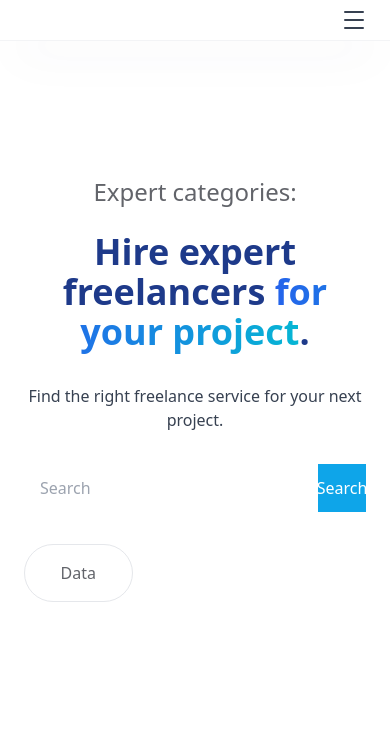
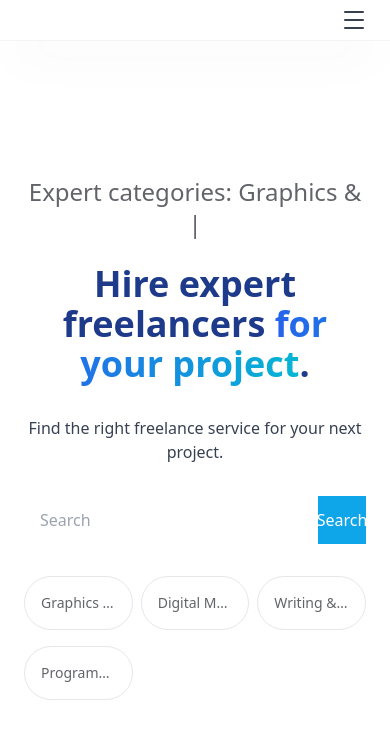
Before and after one commit to emrecolak-23/nodejs-microservice-elastic-rabbit-kibana-mongo-sql, a React (Vite) app in the folder client/: page / in a window 390 px wide. Shown: the top 738 px of the page. Built offline with nearby package versions, Linux system fonts and the light colour scheme.

Commit message:
feat(Hero): implement dynamic category display with typed.js animation and improve layout

```diff
--- a/client/src/features/index/Hero.tsx
+++ b/client/src/features/index/Hero.tsx
@@ -1,15 +1,34 @@
-import { FC, ReactElement } from 'react';
+import { FC, ReactElement, RefObject, useEffect, useRef } from 'react';
 import Button from '../../shared/button/Button';
+import { v4 as uuidv4 } from 'uuid';
+import Typed from 'typed.js';
+
+const categories: string[] = ['Graphics & Design', 'Digital Marketing', 'Writing & Translation', 'Programming & Tech'];
 
 const Hero: FC = (): ReactElement => {
+  const typedElement: RefObject<HTMLSpanElement | null> = useRef<HTMLSpanElement | null>(null);
+
+  useEffect(() => {
+    const typed = new Typed(typedElement.current, {
+      strings: [...categories, 'Video & Animation'],
+      startDelay: 300,
+      typeSpeed: 200,
+      backSpeed: 200,
+      backDelay: 300
+    });
+
+    return () => {
+      typed.destroy();
+    };
+  }, []);
+
   return (
     <div className="relative bg-white pb-20 pt-40 dark:bg-gray-900 lg:pt-44">
       <div className="relative m-auto px-6 xl:container md:px-12 lg:px-6">
         <h3 className="mb-4 mt-4 max-w-2xl pb-2 text-center text-2xl font-normal dark:text-white lg:text-left">
-          Expert categories:
-          {/* <span ref={typedElement}></span> */}
+          Expert categories: <span ref={typedElement}></span>
         </h3>
-        <h1 className="text-center text-4xl font-black text-blue-900 dark:text-white sm:mx-auto sm:w-10/12 sm:text-5xl md:w-10/12 md:text-5xl lg:w-auto lg:text-left xl:text-7xl">
+        <h1 className="text-center text-4xl font-black text-blue-900 dark:text-white sm:mx-auto sm:w-10/12 sm:text-5xl md:w-10/12 md:text-5xl lg:w-auto lg:text-left xl:text-6xl">
           Hire expert freelancers <br className="hidden lg:block" />{' '}
           <span className="relative bg-gradient-to-r from-blue-600 to-cyan-500 bg-clip-text text-transparent dark:from-blue-400 dark:to-cyan-300">
             for your project
@@ -17,10 +36,8 @@ const Hero: FC = (): ReactElement => {
           .
         </h1>
         <div className="lg:flex">
-          <div className="relative mt-8 space-y-8 text-center sm:mx-auto sm:w-10/12 md:mt-16 md:w-2/3 lg:ml-0 lg:mr-auto lg:w-7/12 lg:text-left">
-            <p className="text-gray-700 dark:text-gray-300 sm:text-lg lg:w-11/12">
-              Find the right freelance service for your next project.
-            </p>
+          <div className="relative mt-8 space-y-8 text-center sm:mx-auto sm:w-10/12 md:mt-16 md:w-2/3 lg:ml-0 lg:mr-auto lg:w-6/12 lg:text-left">
+            <p className="text-gray-700 dark:text-gray-300 sm:text-lg lg:w-full">Find the right freelance service for your next project.</p>
 
             <div className="flex w-full justify-between gap-6 lg:gap-12">
               <form className="mx-auto flex w-full items-center bg-white">
@@ -39,24 +56,29 @@ const Hero: FC = (): ReactElement => {
             </div>
 
             <div className="grid grid-cols-3 gap-x-2 gap-y-4 sm:flex sm:justify-center lg:justify-start">
-              <div className="w-full min-w-0 cursor-pointer rounded-full border border-gray-200 p-4 duration-300 hover:border-cyan-400 hover:shadow-lg hover:shadow-cyan-600/20 dark:border-gray-700 dark:bg-gray-800 dark:hover:border-cyan-300/30">
+              {categories.map((category: string) => {
+                return (
+                  <div
+                    key={uuidv4()}
+                    className="w-full min-w-0 cursor-pointer rounded-full border border-gray-200 p-4 duration-300 hover:border-cyan-400 hover:shadow-lg hover:shadow-cyan-600/20 dark:border-gray-700 dark:bg-gray-800 dark:hover:border-cyan-300/30"
+                  >
                     <div className="flex justify-center">
-                  <span className="block truncate font-medium dark:text-white">
-                    <a href={`/search/categories/data`}>Data</a>
+                      <span className="block truncate text-sm font-medium dark:text-white">
+                        <a href={`/search/categories/${category}`}>{category}</a>
                       </span>
                     </div>
                   </div>
+                );
+              })}
             </div>
           </div>
-          <div className="-right-10 hidden lg:col-span-2 lg:mt-0 lg:flex">
-            <div className="relative w-full">
+          <div className="relative hidden lg:flex lg:w-6/12 lg:items-center lg:justify-end">
             <img
               src="https://flowbite.s3.amazonaws.com/blocks/marketing-ui/hero/phone-mockup.png"
-                className="relative w-full"
-                alt=""
+              className="w-full max-w-md xl:max-w-lg"
+              alt="Phone mockup"
               loading="lazy"
             />
-            </div>
           </div>
         </div>
       </div>
```
Lines whose indentation alone changed are shown as unchanged.
